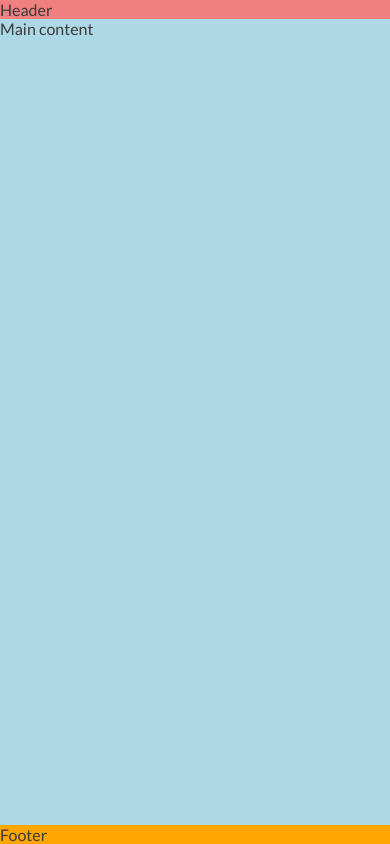
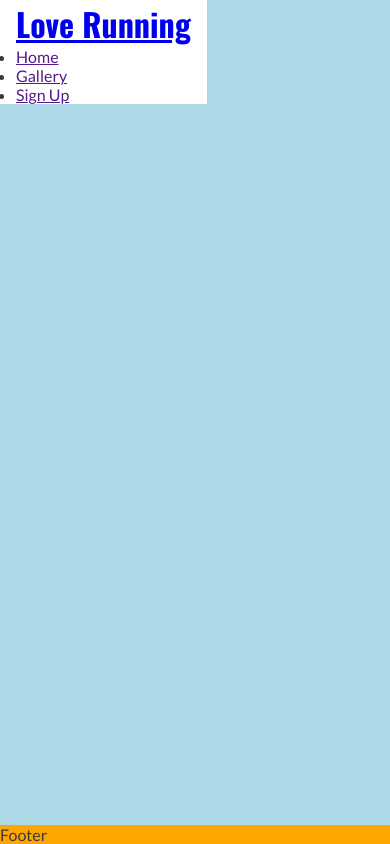
Before and after one commit to Beechy-92/love-running, a plain HTML site: page index.html in a window 390 px wide. Drawn offline with nearby package versions, Linux system fonts and the light colour scheme.

Commit message:
adjusting header for mobile view

```diff
--- a/assets/css/style.css
+++ b/assets/css/style.css
@@ -1,4 +1,3 @@
-@import url('https://fonts.googleapis.com/css2?family=Oswald:wght@200..700&display=swap');
 @import url('https://fonts.googleapis.com/css2?family=Lato:ital,wght@0,100;0,300;0,400;0,700;0,900;1,100;1,300;1,400;1,700;1,900&family=Oswald:wght@200..700&display=swap');
 
 /* Asterisk wildcard selctor to overide default styles added by the browser */
@@ -20,7 +19,14 @@
 
 /* Header */
 header {
-    background-color: lightcoral;
+    background-color: #ffffff;
+    padding: 0 1rem;
+    position: fixed;
+    z-index: 99;
+}
+
+h1 {
+    font-family: 'Oswald', sans-serif;
 }
 
 /* Main content */
--- a/index.html
+++ b/index.html
@@ -15,7 +15,18 @@
 
 <body>
     <!--Header-->
-    <header>Header</header>
+    <header>
+        <a href="index.html">
+            <h1 id="logo">Love Running</h1>
+            <nav>
+                <ul>
+                    <li><a href="">Home</a></li>
+                    <li><a href="">Gallery</a></li>
+                    <li><a href="">Sign Up</a></li>
+                </ul>
+            </nav>
+        </a>
+    </header>
 
     <!--Main content-->
     <main>Main content</main>
```
